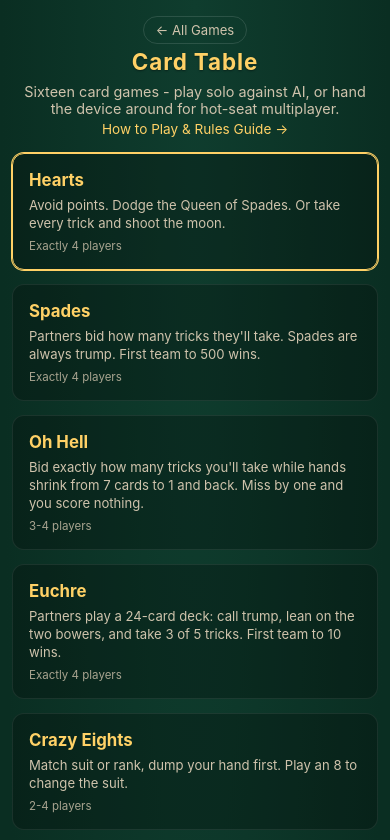
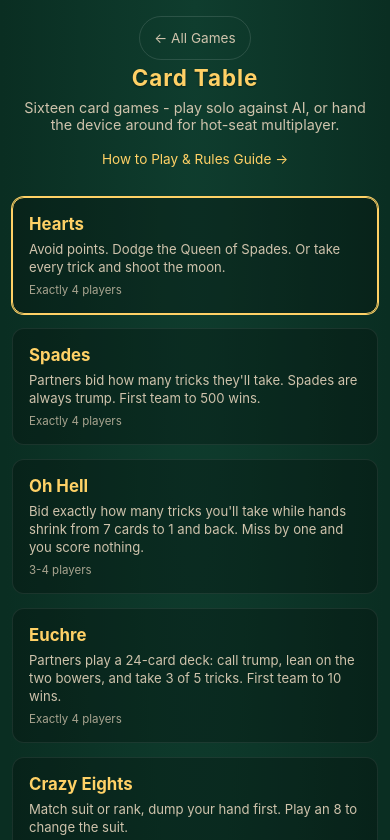
Before and after one commit to almang45/mini-games, a plain HTML site: page card-games/index.html in a window 390 px wide. Shown: the top 840 px of the page. Drawn offline with Linux system fonts and the light colour scheme.

Commit message:
style(responsive): enforce minimum 44px touch targets on mobile viewports
- Expand .back-link to min-height 44px across all games for ergonomic navigation
- Ensure buttons and selects on mobile meet 44px target standard
- Expand hub .btn links to min-height 44px with inline-flex centering
- Increase .guide-link, .lang-btn, and .icon-btn touch targets in Card Games, Mahjong Table, and Color Fusion
- Add touch hit-area expansion for Ludo tokens and Shisen-Sho tiles

```diff
--- a/card-games/css/style.css
+++ b/card-games/css/style.css
@@ -20,7 +20,15 @@
 [hidden] { display: none !important; }
 
 .tagline { margin: 4px 0 0; color: var(--ink-dim); font-size: 0.9rem; text-align: center; }
-.guide-link { color: var(--accent); font-size: 0.85rem; text-decoration: none; }
+.guide-link {
+  color: var(--accent);
+  font-size: 0.85rem;
+  text-decoration: none;
+  min-height: 44px;
+  display: inline-flex;
+  align-items: center;
+  padding: 4px 6px;
+}
 .guide-link:hover { text-decoration: underline; }
 
 .btn-danger { background: linear-gradient(180deg, #e0736c, #b3352c); }
--- a/color-fusion/css/style.css
+++ b/color-fusion/css/style.css
@@ -74,7 +74,11 @@ a:focus-visible {
   font-size: 0.85rem;
   border: 1.5px solid rgba(34, 50, 75, 0.18);
   border-radius: 999px;
-  padding: 6px 12px;
+  padding: 6px 14px;
+  min-height: 44px;
+  display: inline-flex;
+  align-items: center;
+  justify-content: center;
   white-space: nowrap;
 }
 .back-link:hover { color: var(--ink); border-color: var(--ink); }
@@ -107,7 +111,8 @@ h1 {
   background: none;
   font-size: 0.78rem;
   font-weight: 700;
-  padding: 5px 9px;
+  padding: 8px 12px;
+  min-height: 38px;
   border-radius: 999px;
   color: var(--ink-soft);
 }
@@ -116,8 +121,8 @@ h1 {
 .icon-btn {
   border: 0;
   background: var(--ceramic);
-  width: 36px;
-  height: 36px;
+  min-width: 44px;
+  min-height: 44px;
   border-radius: 50%;
   font-size: 1.05rem;
   box-shadow: 0 1px 0 rgba(34, 50, 75, 0.12);
--- a/mahjong-table/css/style.css
+++ b/mahjong-table/css/style.css
@@ -26,6 +26,10 @@
   font-size: 0.8rem;
   text-decoration: none;
   border-bottom: 1px solid transparent;
+  min-height: 44px;
+  display: inline-flex;
+  align-items: center;
+  padding: 4px 6px;
 }
 .guide-link:hover { border-bottom-color: var(--accent); }
 
@@ -492,6 +496,13 @@
   height: auto;
   aspect-ratio: 48 / 64;
   padding: 2px;
+  position: relative;
+}
+.trainer-hand .hand-tile::after {
+  content: "";
+  position: absolute;
+  inset: -10px -2px;
+  pointer-events: auto;
 }
 
 .verdict { margin: 0; min-height: 1.4em; font-size: 0.95rem; text-align: center; }
--- a/shared/theme.css
+++ b/shared/theme.css
@@ -74,8 +74,15 @@ button {
   border: 1px solid rgba(255, 255, 255, 0.15);
   border-radius: var(--radius-md);
   padding: 9px 16px;
+  min-height: 38px;
   cursor: pointer;
   transition: transform 0.1s ease, filter 0.15s ease;
+}
+
+@media (max-width: 600px) {
+  button, select {
+    min-height: 44px;
+  }
 }
 
 button:hover { filter: brightness(1.15); }
@@ -96,10 +103,14 @@ button:disabled { opacity: 0.4; cursor: not-allowed; filter: none; }
 .back-link {
   color: var(--ink-dim);
   text-decoration: none;
-  font-size: 0.82rem;
+  font-size: 0.85rem;
   border: 1px solid rgba(255, 255, 255, 0.12);
   border-radius: var(--radius-full);
-  padding: 5px 12px;
+  padding: 6px 14px;
+  min-height: 44px;
+  display: inline-flex;
+  align-items: center;
+  justify-content: center;
   transition: color 0.15s ease, border-color 0.15s ease;
 }
 .back-link:hover { color: var(--accent); border-color: var(--accent); }
```
Also changed, not shown: index.html (+6 -3 lines), ludo/index.html (+4 -0 lines), shisen-sho/index.html (+2 -1 lines).
